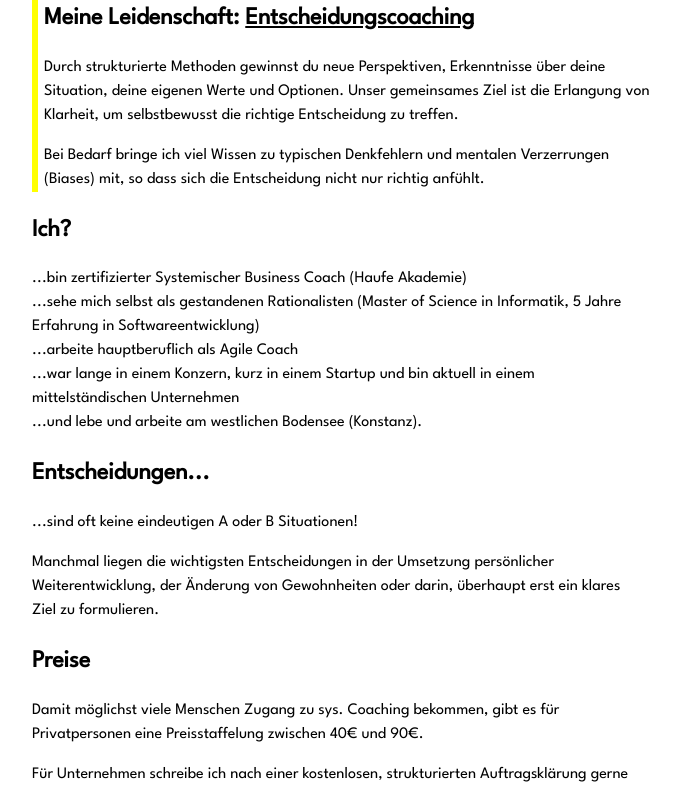
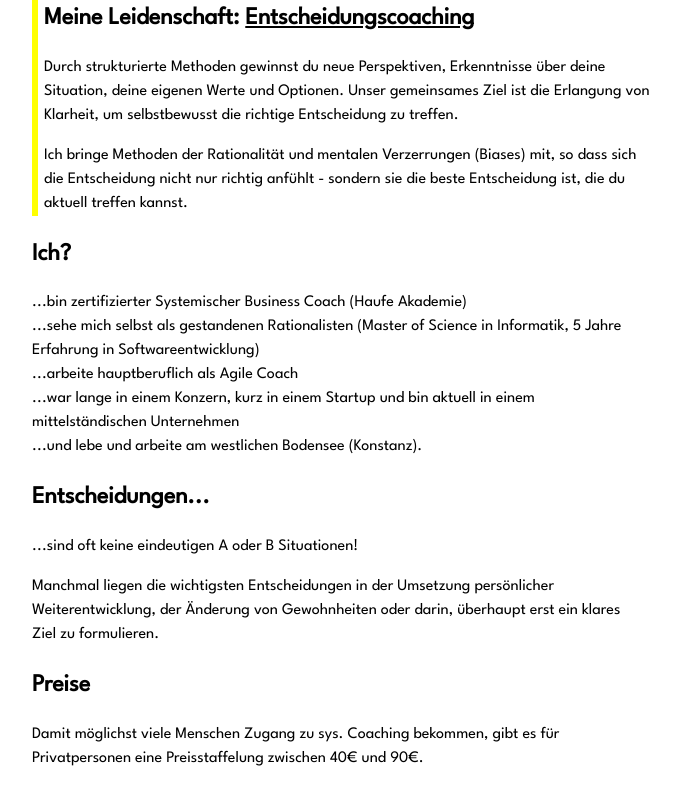
Before and after one commit to Robert-Nickel/robertnickel.online_3.0, a SvelteKit app: page / in a window 1280 px wide. Shown: the part 1016-1804 px from the top of the page, without its empty margins (296-976 px from the left). Built offline with nearby package versions, Linux system fonts and the light colour scheme.

Commit message:
Update text for clarity on decision-making
Refine text to emphasize rational decision-making methods.

```diff
--- a/src/routes/+page.svelte
+++ b/src/routes/+page.svelte
@@ -32,9 +32,9 @@
 				um selbstbewusst die richtige Entscheidung zu treffen.
 			</p>
 			<p>
-				Bei Bedarf bringe ich viel Wissen zu typischen Denkfehlern und
+				Ich bringe Methoden der Rationalität und
 				mentalen Verzerrungen (Biases) mit, so dass sich die
-				Entscheidung nicht nur richtig anfühlt.
+				Entscheidung nicht nur richtig anfühlt - sondern sie die beste Entscheidung ist, die du aktuell treffen kannst.
 			</p>
 		</HighlightBlock>
 		<HighlightBlock>
```
